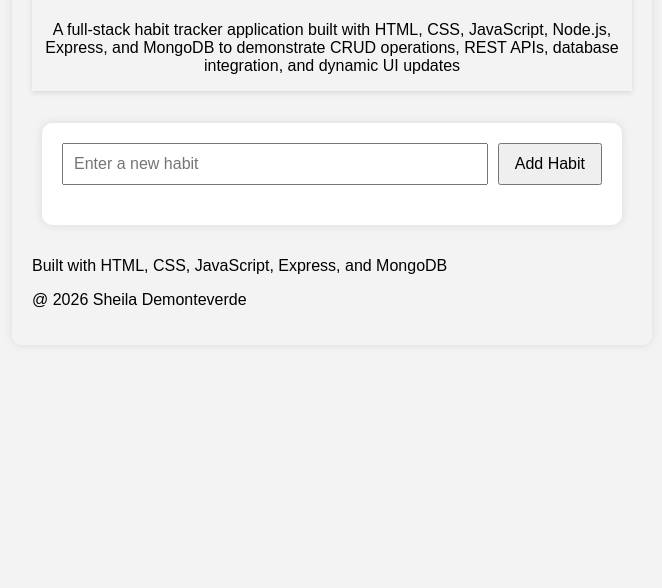
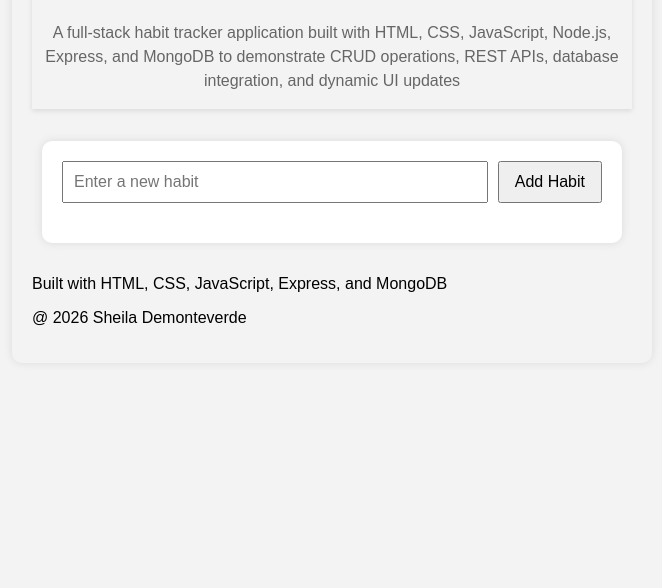
Before and after one commit to Shyed/habit-tracker-1, a website: page public/index.html in a window 1280 px wide. Shown: the part 212-800 px from the top of the page, without its empty margins (308-970 px from the left). Drawn offline with Linux system fonts and the light colour scheme.

Commit message:
Update index.html

```diff
--- a/public/index.html
+++ b/public/index.html
@@ -15,7 +15,7 @@
     <div class="header-text">
       <h1>Habit Tracker</h1>
       <h2>Full-Stack Portfolio Project</h2>
-      <p>A full-stack habit tracker application built with
+      <p class="project-description">A full-stack habit tracker application built with
         HTML, CSS, JavaScript, Node.js, Express, and MongoDB
         to demonstrate CRUD operations, REST APIs,
         database integration, and dynamic UI updates
```
